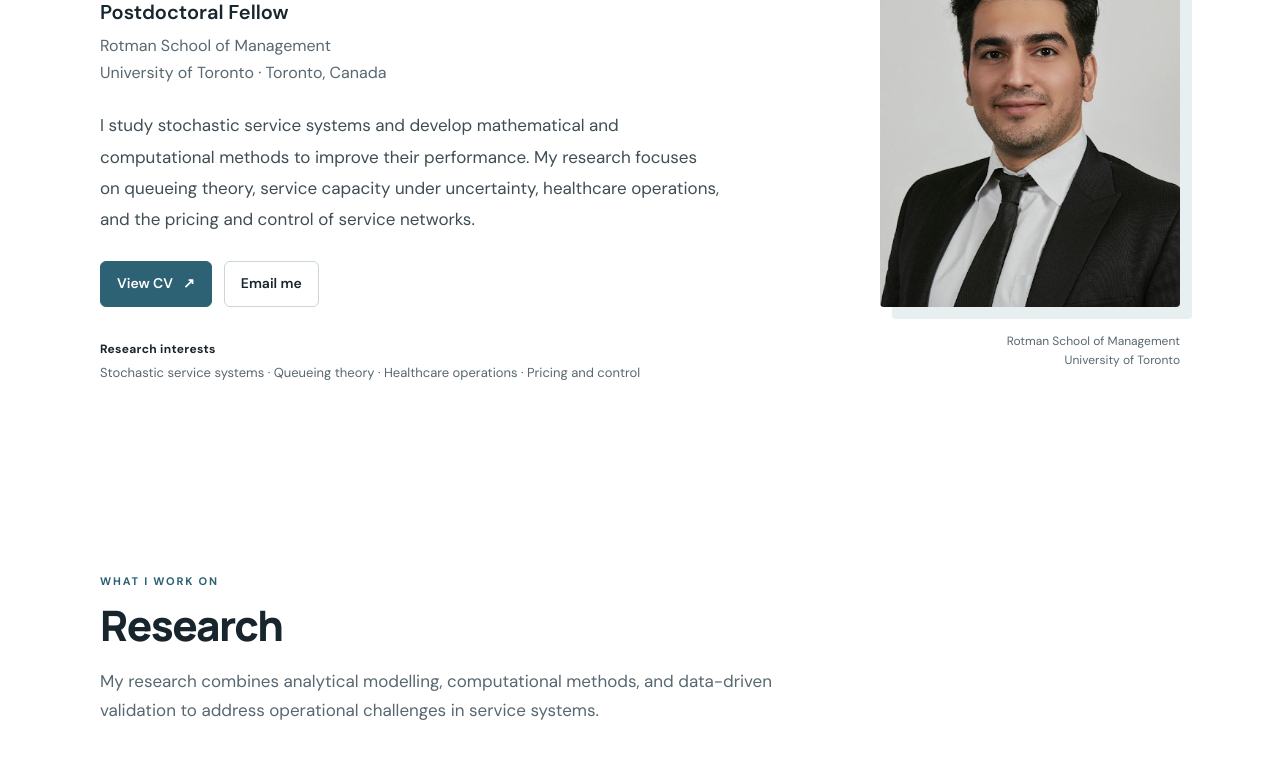
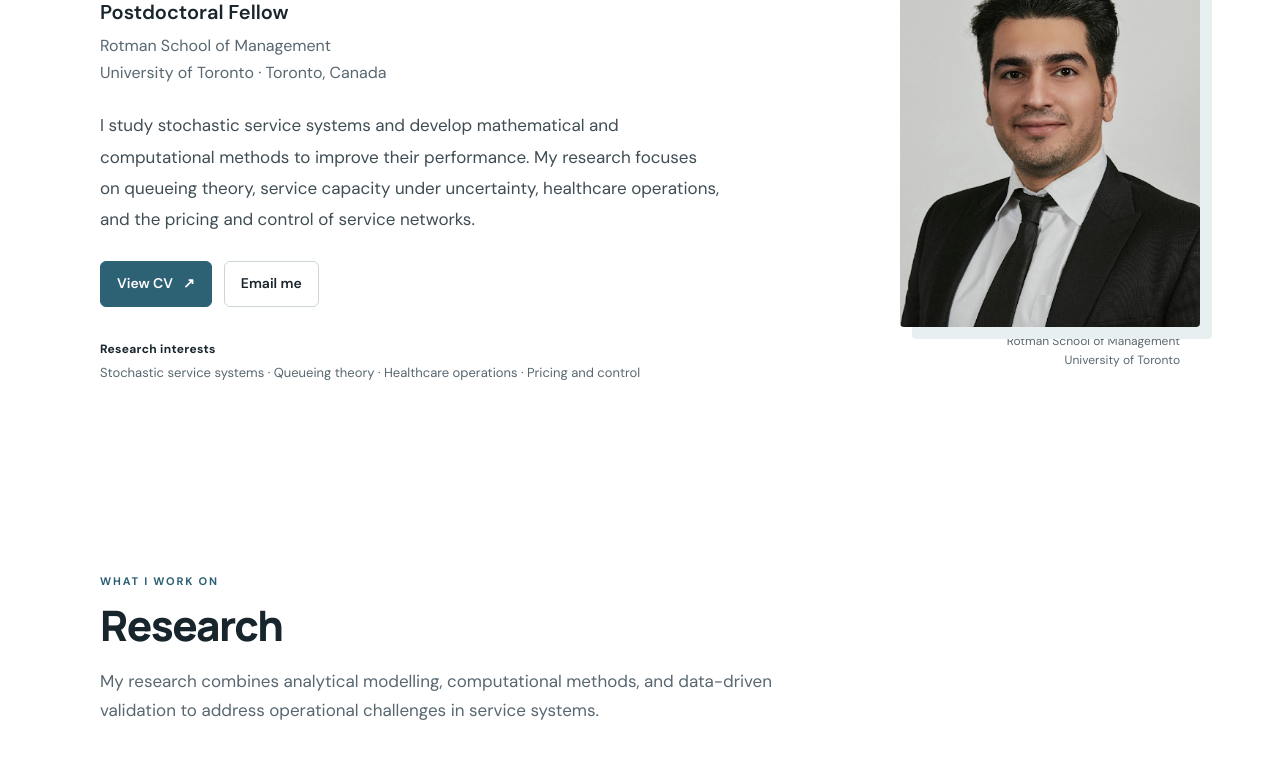
Before and after one commit to arash-asgari/arash-asgari.github.io, a plain HTML site: page index.html in a window 1280 px wide. Shown: the part 297-1057 px from the top of the page. Drawn offline with Linux system fonts and the light colour scheme.

Commit message:
Add transform to hero photo for visual effect
Added a transform property to the hero photo for a slight offset.

```diff
--- a/styles.css
+++ b/styles.css
@@ -43,7 +43,7 @@ h1 { margin: 0; font-size: clamp(44px, 6vw, 68px); font-weight: 800; line-height
 .interests { color: var(--muted); font-size: 13px; line-height: 1.9; }
 .interests strong { color: var(--ink); font-size: 12px; letter-spacing: .3px; }
 .hero-photo-wrap { position: relative; width: 100%; max-width: 300px; justify-self: end; align-self: center; margin-top: 35px; }
-.hero-photo { display: block; width: 100%; height: auto; object-fit: contain; object-position: center; border-radius: 4px; box-shadow: 12px 12px 0 #e8eff0; }
+.hero-photo { display: block; width: 100%; height: auto; object-fit: contain; object-position: center; border-radius: 4px; box-shadow: 12px 12px 0 #e8eff0; transform: translate(20px, 20px); }
 .photo-caption { margin-top: 25px; color: var(--muted); font-size: 12px; line-height: 1.6; text-align: right; }
 .content-section { padding-top: 78px; padding-bottom: 84px; }
 .section-tint { background: var(--soft); box-shadow: 0 0 0 100vmax var(--soft); clip-path: inset(0 -100vmax); }
```
